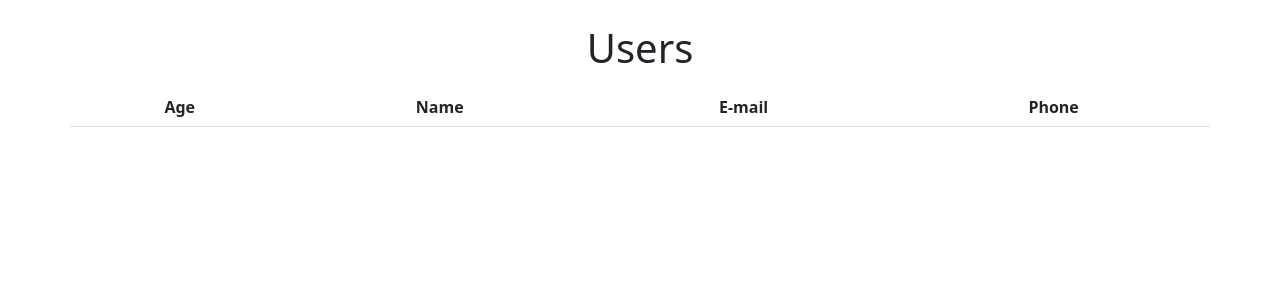
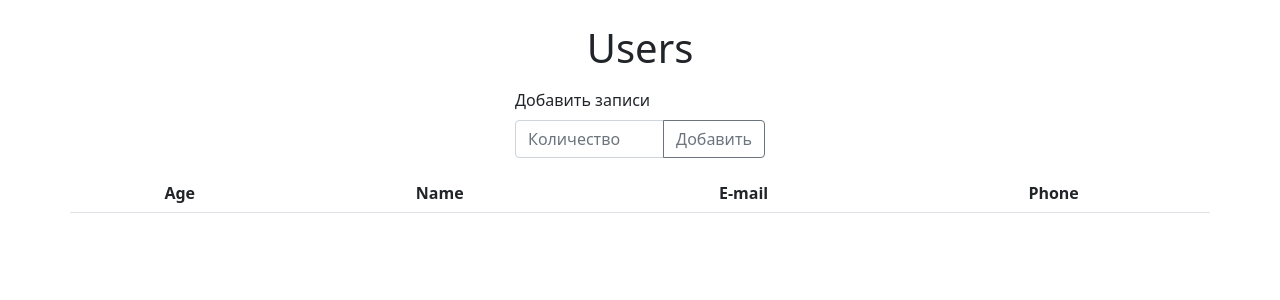
Before and after one commit to mustakrakishe/Users, a PHP site: page / in a window 1280 px wide. Shown: the top 300 px of the page. Run offline with PHP 8.4, Linux system fonts and the light colour scheme; lists and menus that the app fills with data are empty.

Commit message:
Created seed users form on the index  view.

```diff
--- a/index.php
+++ b/index.php
@@ -18,6 +18,16 @@
             <h1 class="text-center mb-3">Users</h1>
         </a>
 
+        <div class="d-flex justify-content-center">
+            <form id="seedUsers" action="http/seed.php" method="post">
+                <label for="amount" class="form-label">Добавить записи</label>
+                <div class="input-group" style="width: 250px">
+                    <input type="number" name="amount" class="form-control" placeholder="Количество">
+                    <button type="tubmit" class="btn btn-outline-secondary">Добавить</button>
+                </div>
+            </form>
+        </div>
+
         <table id="users-table" class="table table-striped text-center">
             <thead>
                 <tr>
@@ -34,4 +44,5 @@
         </table>
     </div>
 </body>
+
 </html>
```
Also changed, not shown: http/insert.php (added).
